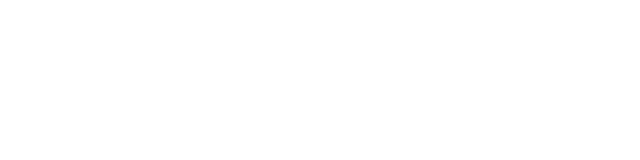
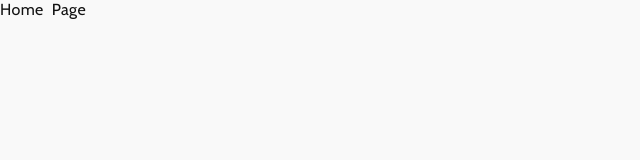
Before and after one commit to akshatmittal61/reactjs-template, a React (Create React App) app: page / in a window 1280 px wide. Shown: the top 160 px of the page, without its empty margins (0-640 px from the left). Built offline with nearby package versions, Linux system fonts and the light colour scheme.

Commit message:
added routes and basic sass configs

```diff
--- a/src/App.jsx
+++ b/src/App.jsx
@@ -1,12 +1,13 @@
 import React from "react";
 import { Route, Routes } from "react-router-dom";
+import Home from "./pages/Home/Home";
 import "./style.scss";
 
 const App = () => {
 	return (
 		<>
 			<Routes>
-				<Route path="/" />
+				<Route path="/" element={<Home />} />
 			</Routes>
 		</>
 	);
--- /dev/null
+++ b/src/pages/Home/Home.jsx
@@ -0,0 +1,8 @@
+import React from "react";
+import "./home.scss";
+
+const Home = () => {
+	return <main className="home">Home Page</main>;
+};
+
+export default Home;
--- /dev/null
+++ b/src/pages/Home/home.scss
@@ -0,0 +1,4 @@
+.home {
+    width: 100%;
+    min-height: 100vh;
+}
--- /dev/null
+++ b/src/sass/_config.scss
@@ -0,0 +1,25 @@
+@mixin responsive($breakpoint) {
+	@if $breakpoint==mobile {
+		@media (max-width: 672px) {
+			@content;
+		}
+	}
+
+	@if $breakpoint==tablet {
+		@media (min-width: 672px) and (max-width: 879.98px) {
+			@content;
+		}
+	}
+
+	@if $breakpoint==desktop {
+		@media (min-width: 880px) and (max-width: 1198.98px) {
+			@content;
+		}
+	}
+
+	@if $breakpoint==bigDesktop {
+		@media (min-width: 1200px) {
+			@content;
+		}
+	}
+}
--- /dev/null
+++ b/src/sass/_responsive.scss
@@ -0,0 +1,67 @@
+@import "./config";
+
+.row {
+	width: 100%;
+	max-height: 100%;
+	display: flex;
+	flex-wrap: wrap;
+
+	&>* {
+		width: 100%;
+	}
+}
+
+[class^="col"] {
+	display: flex;
+	justify-content: center;
+	align-items: center;
+	height: 100%;
+}
+
+@include responsive(bigDesktop) {
+	.row {
+		& .col-xlg {
+			@for $i from 1 through 100 {
+				&-#{$i} {
+					width: #{$i}#{"%"};
+				}
+			}
+		}
+	}
+}
+
+@include responsive(desktop) {
+	.row {
+		& .col-lg {
+			@for $i from 1 through 100 {
+				&-#{$i} {
+					width: #{$i}#{"%"};
+				}
+			}
+		}
+	}
+}
+
+@include responsive(tablet) {
+	.row {
+		& .col-md {
+			@for $i from 1 through 100 {
+				&-#{$i} {
+					width: #{$i}#{"%"};
+				}
+			}
+		}
+	}
+}
+
+@include responsive(mobile) {
+	.row {
+		& .col-sm {
+			@for $i from 1 through 100 {
+				&-#{$i} {
+					width: #{$i}#{"%"};
+				}
+			}
+		}
+	}
+}
--- a/src/style.scss
+++ b/src/style.scss
@@ -1,3 +1,253 @@
-button{
-    background-color: black;
+@import url("https://fonts.googleapis.com/css2?family=Cabin&family=Montserrat&family=Open+Sans&family=Roboto&family=Sacramento&display=swap");
+
+*,
+*::before,
+*::after {
+    margin: 0;
+    padding: 0;
+    box-sizing: border-box;
+    scroll-behavior: smooth;
+    transition: all 0.1s ease-in-out;
 }
+
+:root,
+:root::before,
+:root::after {
+    --bgcolor: #f9f9f9;
+    --bgcolor-100: #e1e1e1;
+    --bgcolor-400: #d2d2d2;
+    --bgcolor-700: #c3c3c3;
+
+    --tcolor: #121212;
+    --tcolor-100: #333333;
+    --tcolor-400: #272727;
+    --tcolor-700: #1d1d1d;
+
+    --scroll-100: #e1e1e1;
+    --scroll-400: #4a4a4a;
+    --scroll-700: #272727;
+
+    --transition-time: 200ms;
+    --back-shadow: rgba(0, 0, 0, 0.2);
+    --back-shadow-dark: rgba(0, 0, 0, 0.25);
+    --back-shadow-light: rgba(0, 0, 0, 0.1);
+
+    --shadow-3d: 0 2.8px 2.2px rgba(0, 0, 0, 0.034),
+        0 6.7px 5.3px rgba(0, 0, 0, 0.048), 0 12.5px 10px rgba(0, 0, 0, 0.06),
+        0 22.3px 17.9px rgba(0, 0, 0, 0.072),
+        0 41.8px 33.4px rgba(0, 0, 0, 0.086), 0 100px 80px rgba(0, 0, 0, 0.12);
+
+    --shadow-elevation-2dp: 0 2px 2px 0 rgba(0, 0, 0, 0.14),
+        0 1px 5px 0 rgba(0, 0, 0, 0.12), 0 3px 1px -2px rgba(0, 0, 0, 0.2);
+    --shadow-elevation-4dp: 0 4px 5px 0 rgba(0, 0, 0, 0.14),
+        0 1px 10px 0 rgba(0, 0, 0, 0.12), 0 2px 4px -1px rgba(0, 0, 0, 0.4);
+    --shadow-elevation-6dp: 0 6px 10px 0 rgba(0, 0, 0, 0.14),
+        0 1px 18px 0 rgba(0, 0, 0, 0.12), 0 3px 5px -1px rgba(0, 0, 0, 0.4);
+    --shadow-elevation-8dp: 0 8px 10px 1px rgba(0, 0, 0, 0.14),
+        0 3px 14px 2px rgba(0, 0, 0, 0.12), 0 5px 5px -3px rgba(0, 0, 0, 0.4);
+    --shadow-elevation-12dp: 0 12px 16px 1px rgba(0, 0, 0, 0.14),
+        0 4px 22px 3px rgba(0, 0, 0, 0.12), 0 6px 7px -4px rgba(0, 0, 0, 0.4);
+    --shadow-elevation-16dp: 0 16px 24px 2px rgba(0, 0, 0, 0.14),
+        0 6px 30px 5px rgba(0, 0, 0, 0.12), 0 8px 10px -5px rgba(0, 0, 0, 0.4);
+    --shadow-elevation-24dp: 0 24px 38px 3px rgba(0, 0, 0, 0.14),
+        0 9px 46px 8px rgba(0, 0, 0, 0.12), 0 11px 15px -7px rgba(0, 0, 0, 0.4);
+
+    --white: #ffffff;
+    --black: #000000;
+    --transparent: transparent;
+
+    --red: #f44336;
+    --red-100: #ffcdd2;
+    --red-400: #ef5350;
+    --red-700: #d32f2f;
+
+    --pink: #e91e63;
+    --pink-100: #f8bbd0;
+    --pink-400: #ec407a;
+    --pink-700: #c2185b;
+
+    --purple: #9c27b0;
+    --purple-100: #e1bee7;
+    --purple-400: #ab47bc;
+    --purple-700: #7b1fa2;
+
+    --dark-purple: #673ab7;
+    --dark-purple-100: #d1c4e9;
+    --dark-purple-400: #7e57c2;
+    --dark-purple-700: #512da8;
+
+    --indigo: #3f51b5;
+    --indigo-100: #c5cae9;
+    --indigo-400: #5c6bc0;
+    --indigo-700: #303f9f;
+
+    --blue: #2196f3;
+    --blue-100: #bbdefb;
+    --blue-400: #42a5f5;
+    --blue-700: #1976d2;
+
+    --light-blue: #03a9f4;
+    --light-blue-100: #b3e5fc;
+    --light-blue-400: #29b6f6;
+    --light-blue-700: #0288d1;
+
+    --cyan: #00bcd4;
+    --cyan-100: #b2ebf2;
+    --cyan-400: #26c6da;
+    --cyan-700: #0097a7;
+
+    --green: #4caf50;
+    --green-100: #c8e6c9;
+    --green-400: #66bb6a;
+    --green-700: #388e3c;
+
+    --light-green: #8bc34a;
+    --light-green-100: #dcedc8;
+    --light-green-400: #9ccc65;
+    --light-green-700: #689f38;
+
+    --yellow: #ffeb3b;
+    --yellow-100: #fff9c4;
+    --yellow-400: #ffee58;
+    --yellow-700: #fbc02d;
+
+    --orange: #ff9800;
+    --orange-100: #ffe0b2;
+    --orange-400: #ffa726;
+    --orange-700: #f57c00;
+
+    --deep-orange: #ff5722;
+    --deep-orange-100: #ffccbc;
+    --deep-orange-400: #ff7043;
+    --deep-orange-700: #e64a19;
+
+    --brown: #795548;
+    --brown-100: #d7ccc8;
+    --brown-400: #8d6e63;
+    --brown-700: #5d4037;
+
+    --grey: #9e9e9e;
+    --grey-100: #f5f5f5;
+    --grey-400: #bdbdbd;
+    --grey-700: #616161;
+
+    --blue-grey: #607d8b;
+    --blue-grey-100: #cfd8dc;
+    --blue-grey-400: #78909c;
+    --blue-grey-700: #455a64;
+
+    --blue: #4285f4;
+    --red: #ea4335;
+    --yellow: #fbbc05;
+    --green: #34a853;
+
+    --mac-red: #f35a56;
+    --mac-yellow: #febc33;
+    --mac-green: #5ec341;
+    --mac-bgcolor: #3e3e3e;
+    --mac-tcolor: #4fc2ee;
+
+    --accent-color: #3f51b5;
+}
+
+@import "./sass/config";
+@import "./sass/responsive";
+
+html {
+    font-size: 16px;
+
+    @include responsive(tablet) {
+        font-size: 14px;
+    }
+
+    @include responsive(mobile) {
+        font-size: 12px;
+    }
+}
+
+body {
+    font-family: Cabin, -apple-system, BlinkMacSystemFont,
+        "Segoe UI", Roboto, Oxygen, Ubuntu, Cantarell, "Open Sans",
+        "Helvetica Neue", sans-serif;
+    font-size: 1rem;
+    background-color: var(--bgcolor);
+    color: var(--tcolor);
+    min-height: 100vh;
+    width: 100vw;
+    letter-spacing: 0.025rem;
+    word-spacing: 0.25rem;
+    line-height: 1.25rem;
+    overflow-x: hidden;
+    position: relative;
+    transition: all var(--transition-time) ease-in-out;
+}
+
+svg {
+    overflow: visible;
+}
+
+a,
+button,
+input,
+textarea,
+select {
+    all: unset;
+}
+
+a {
+    cursor: pointer;
+}
+
+button {
+    cursor: pointer;
+    user-select: none;
+}
+
+input,
+textarea,
+select {
+    &::placeholder {
+        user-select: none;
+    }
+
+    &:-webkit-autofill {
+        background-color: rgba(0, 0, 0, 0.01);
+        box-shadow: inset;
+    }
+}
+
+::-webkit-scrollbar {
+    width: 8px;
+    height: 8px;
+    background-color: rgba(0, 0, 0, 0.01);
+    border: 4px solid transparent;
+
+    &-track {
+        background-color: rgba(0, 0, 0, 0.2);
+    }
+
+    &-thumb {
+        background-color: rgba(0, 153, 255, 0.75);
+        border-radius: 500px;
+
+        &:hover {
+            background-color: rgba(0, 153, 255, 1);
+        }
+
+        &:hover {
+            background-color: rgba(0, 153, 255, 0.5);
+        }
+    }
+}
+
+.material-symbols-outlined {
+    user-select: none;
+    cursor: pointer;
+    display: flex;
+    justify-content: center;
+    align-items: center;
+}
+
+.dispn {
+    display: none !important;
+}
```
